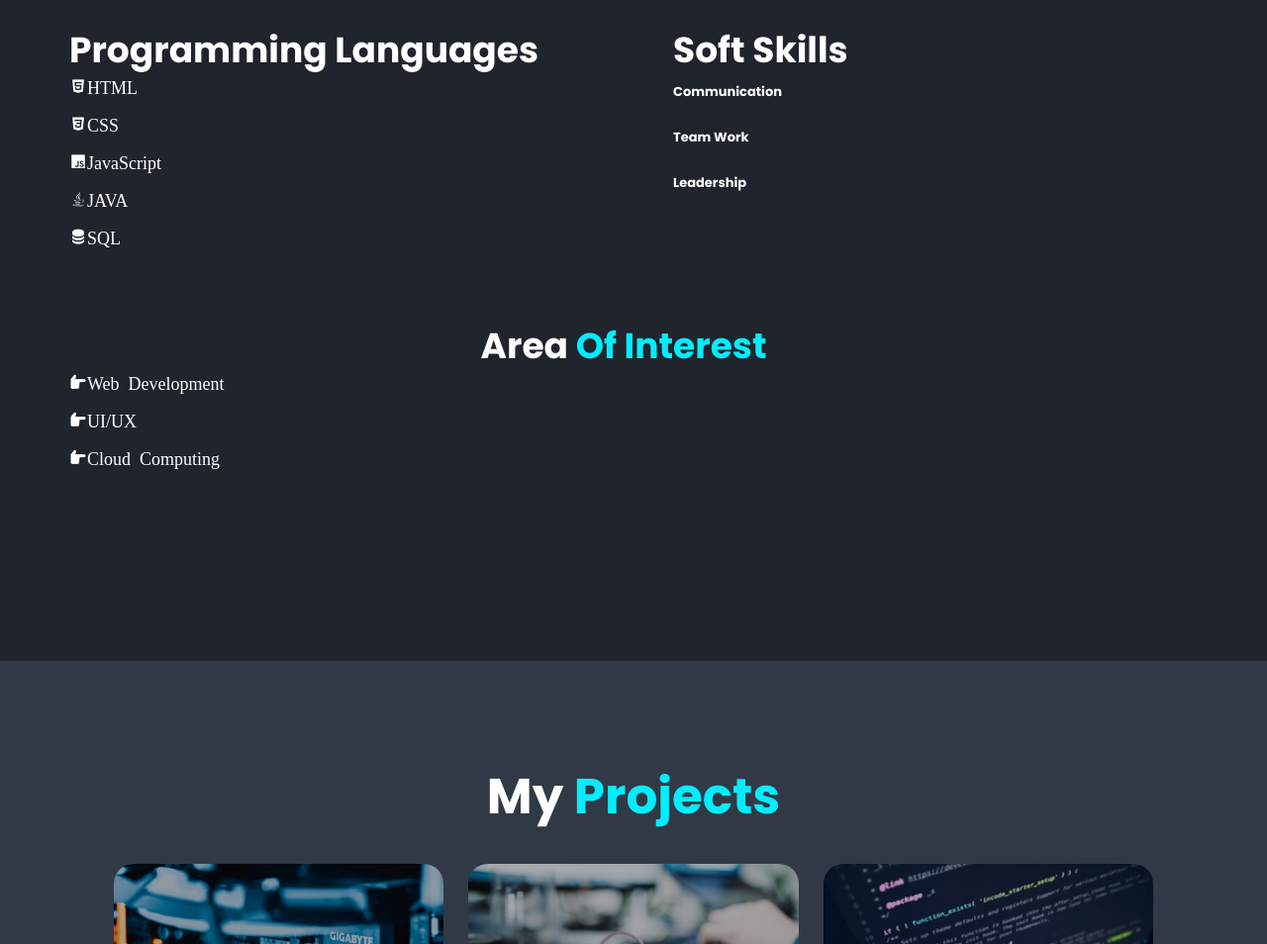
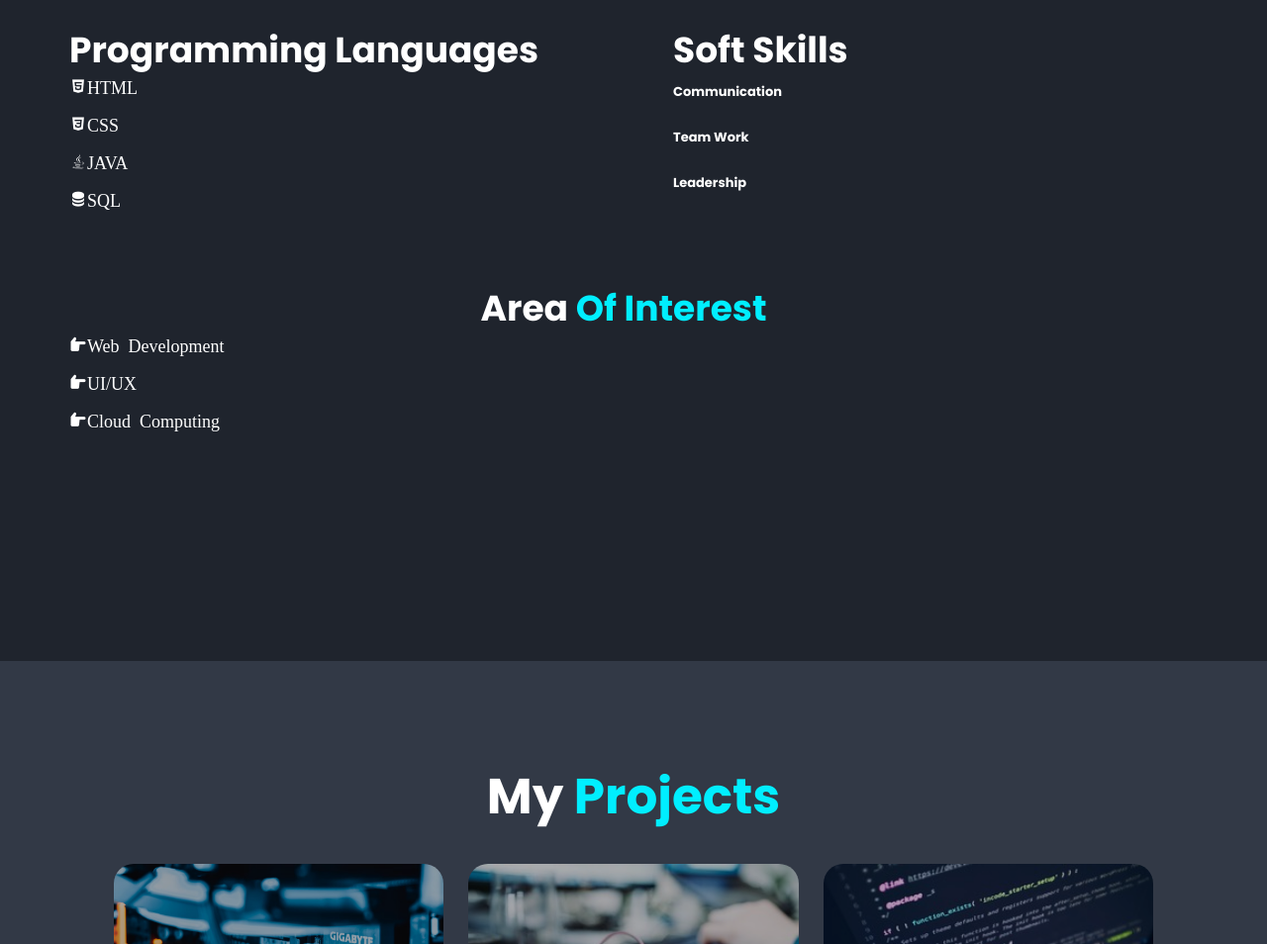
Before and after one commit to SANDHANAVIMAL/SANDHANAVIMAL.github.io, a plain HTML site: page index.html in a window 1280 px wide. Shown: the part 1732-2686 px from the top of the page at 99% size. Drawn offline with nearby package versions, Linux system fonts and the light colour scheme.

Commit message:
Update index.html

```diff
--- a/index.html
+++ b/index.html
@@ -85,7 +85,7 @@
             <h2>Programming Languages</h2>
             <i class='bx bxl-html5'>HTML</i><br><br>
             <i class='bx bxl-css3'>CSS</i><br><br>
-            <i class='bx bxl-javascript'>JavaScript</i><br><br>
+          <!--  <i class='bx bxl-javascript'>JavaScript</i><br><br> -->
             <i class='bx bxl-java'>JAVA</i><br><br>
             <i class='bx bxs-data'>SQL</i><br>
           </div>
```
